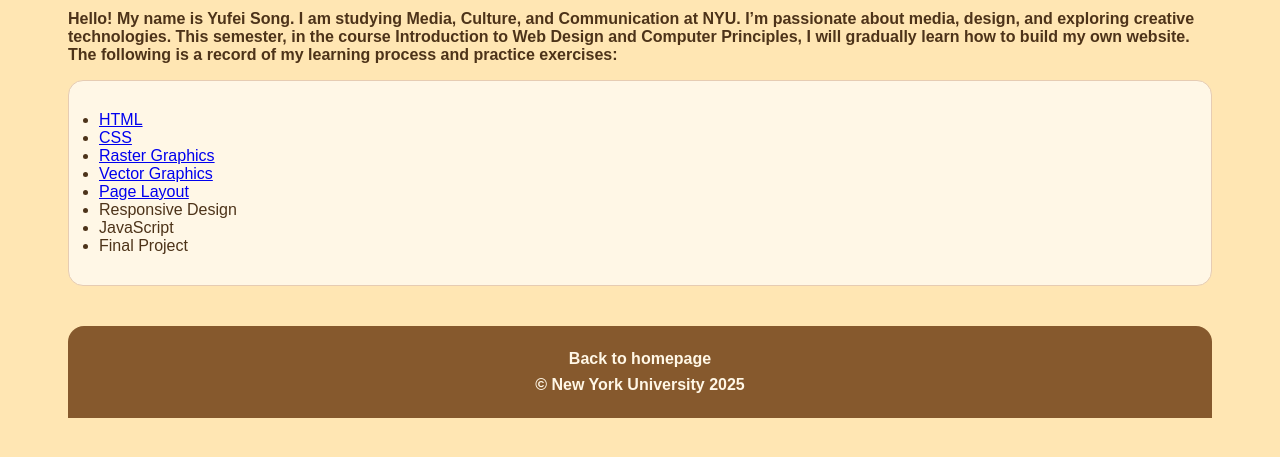
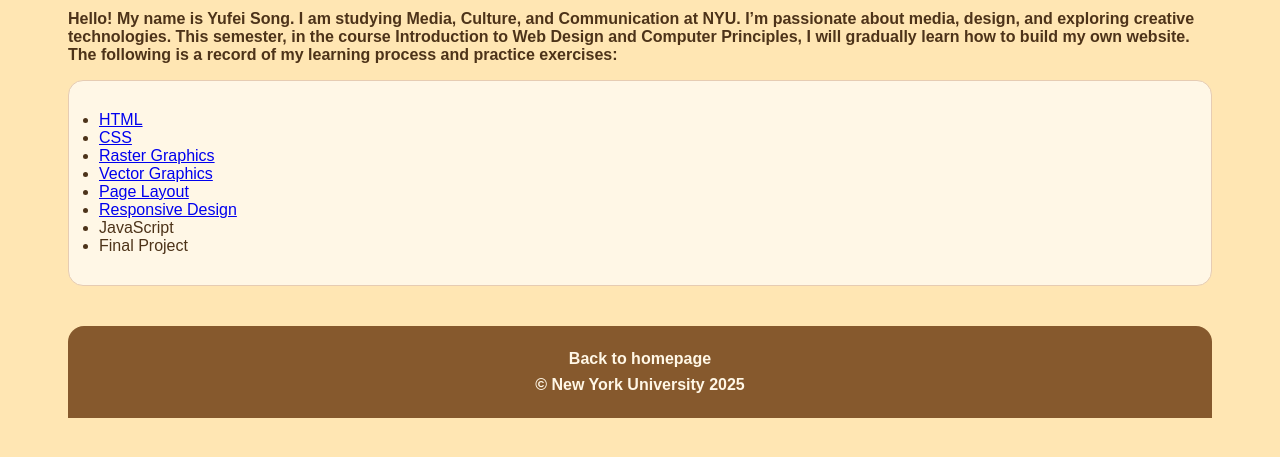
Before and after one commit to Mousemouse12138/site, a plain HTML site: page index.html in a window 1280 px wide. Shown: the part 91-548 px from the top of the page. Drawn offline with Linux system fonts and the light colour scheme.

Commit message:
Add files via upload

```diff
--- a/index.html
+++ b/index.html
@@ -40,7 +40,7 @@
       <li><a href="raster/index.html">Raster Graphics</a></li>
       <li><a href="index.html">Vector Graphics</a></li>
       <li><a href="layout/index.html">Page Layout</a></li>
-      <li>Responsive Design</li>
+      <li><a href="responsive design/index.html">Responsive Design</a></li>
       <li>JavaScript</li>
       <li>Final Project</li>
     </ul>
```
